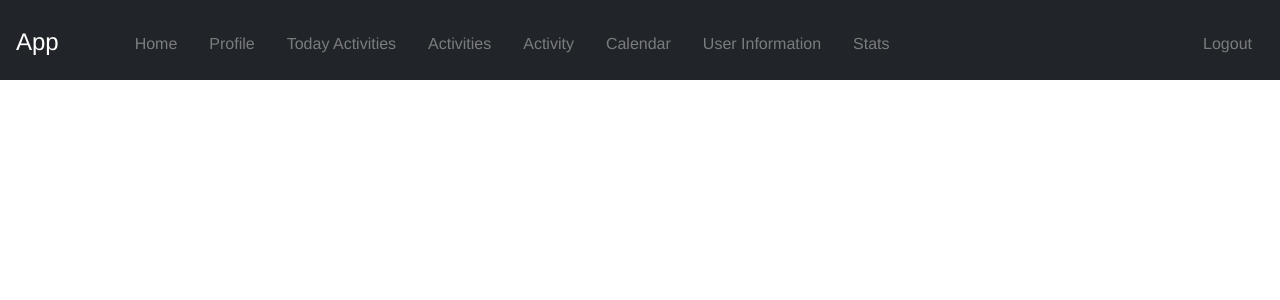
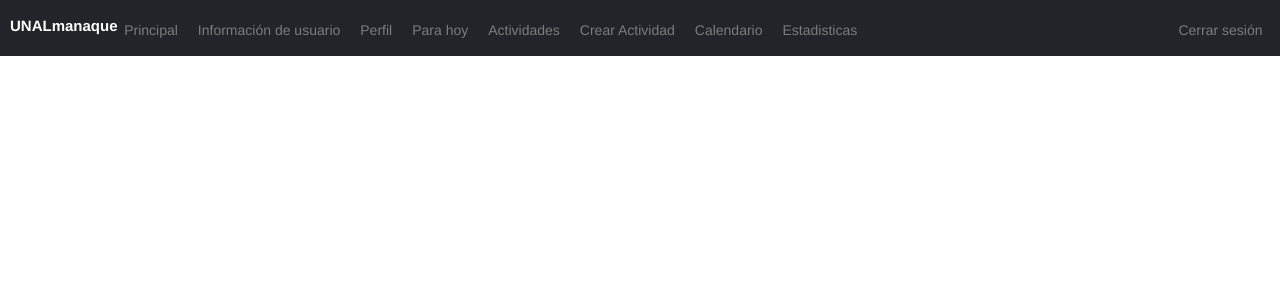
Before and after one commit to UNALmanaque/UNALmanaque-Front, a Vue app: page /login in a window 1280 px wide. Shown: the top 300 px of the page. Built offline with nearby package versions, Linux system fonts and the light colour scheme; what @braks/revue-draggable, @meforma/vue-toaster, v-calendar, vue3-apexcharts would draw is missing.

Commit message:
Visual change

```diff
--- a/src/components/NavBar.vue
+++ b/src/components/NavBar.vue
@@ -1,37 +1,38 @@
 <template>
+  <link rel="stylesheet" href="https://maxcdn.bootstrapcdn.com/bootstrap/3.4.0/css/bootstrap.min.css">
   <div class="main-nav pt-4 pb-3">
     <div class="container-fluid">
       <div class="row">
         <div class="title-container col-1">
-          <p class="app-title">App</p>
+          <p class="app-title fw-bolder">UNALmanaque</p>
         </div>
         <div class="col-11 d-flex flex-row">
           <div class="nav-item" :class="{ active: route === 'Home' }">
-            <router-link class="nav-link" to="/home">Home</router-link>
+            <router-link class="nav-link" to="/home">Principal</router-link>
+          </div>
+          <div class="nav-item" :class="{ active: route === 'User_Information' }">
+            <router-link class="nav-link" to="/user_information">Información de usuario</router-link>
           </div>
           <div class="nav-item" :class="{ active: route === 'Profile' }">
-            <router-link class="nav-link" to="/profile">Profile</router-link>
+            <router-link class="nav-link" to="/profile">Perfil</router-link>
           </div>
           <div class="nav-item" :class="{ active: route === 'Today_Activities' }">
-            <router-link class="nav-link" to="/today_activities">Today Activities</router-link>
+            <router-link class="nav-link" to="/today_activities">Para hoy</router-link>
           </div>
           <div class="nav-item" :class="{ active: route === 'Activities' }">
-            <router-link class="nav-link" to="/activities">Activities</router-link>
+            <router-link class="nav-link" to="/activities">Actividades</router-link>
           </div>
           <div class="nav-item" :class="{ active: route === 'Activity' }">
-            <router-link class="nav-link" to="/activity">Activity</router-link>
+            <router-link class="nav-link" to="/activity">Crear Actividad</router-link>
           </div>
           <div class="nav-item" :class="{ active: route === 'Calendar' }">
-            <router-link class="nav-link" to="/calendar">Calendar</router-link>
-          </div>
-          <div class="nav-item" :class="{ active: route === 'User_Information' }">
-            <router-link class="nav-link" to="/user_information">User Information</router-link>
+            <router-link class="nav-link" to="/calendar">Calendario</router-link>
           </div>
           <div class="nav-item" :class="{ active: route === 'Stats' }">
-            <router-link class="nav-link" to="/stats">Stats</router-link>
+            <router-link class="nav-link" to="/stats">Estadisticas</router-link>
           </div>
           <div class="nav-item logout">
-            <a class="nav-link" @click="logout">Logout</a>
+            <a class="nav-link" @click="logout">Cerrar sesión</a>
           </div>
         </div>
       </div>
--- a/src/views/Activities/Activities.html
+++ b/src/views/Activities/Activities.html
@@ -1,8 +1,10 @@
 <div>
+  <link rel="stylesheet" href="https://maxcdn.bootstrapcdn.com/bootstrap/3.4.0/css/bootstrap.min.css">
+  <h1>Lista de actividades</h1>
   <div class="d-flex flex-column align-items-center p-5">
     <div class="card col-10 col-md-6">
       <div class="card-header">
-          <p> Filtros de Actividades </p>
+          <h4> Filtros de Actividades </h4>
           <div class="card-body">
             <select class="form-control" @change="handleFilterChange()" v-model='filterCriteria'>
               <option v-for='filter, index) in filterTypes' :value='filter.id' :key='filter.id' >{{filter.name }}</option>
--- a/src/views/Activity.vue
+++ b/src/views/Activity.vue
@@ -1,9 +1,11 @@
 <template>
+  <link rel="stylesheet" href="https://maxcdn.bootstrapcdn.com/bootstrap/3.4.0/css/bootstrap.min.css">
+  <h1>Lista de actividades</h1>
   <div class="d-flex flex-column align-items-center">
     <h3>Crear activididad</h3>
     <div class="card col-10 col-md-6">
       <div class="card-header">
-        <h5>Nueva Actividad:</h5>
+        <h4>Introduzca los datos de la actividad:</h4>
       </div>
     </div>
     <div class="card col-10 col-md-6">
--- a/src/views/Calendar.vue
+++ b/src/views/Calendar.vue
@@ -1,26 +1,24 @@
 <template>
+  <link rel="stylesheet" href="https://maxcdn.bootstrapcdn.com/bootstrap/3.4.0/css/bootstrap.min.css">
   <div class="text-center section">
-    <h2 class="h2">My Calendar</h2>
-    <p class="text-lg font-medium text-gray-600 mb-6">
-      Activities Calendar
-    </p>
+    <h1>Calendario de actividades</h1>
     <v-calendar
       v-if="!loading"
-      class="custom-calendar max-w-full"
+      class="custom-calendar max-w-full bg-gray-50"
       :masks="masks"
       :attributes="attributes"
       disable-page-swipe
       is-expanded
     >
       <template v-slot:day-content="{ day, attributes }">
-        <div class="flex flex-col h-full z-10 overflow-hidden">
-          <span class="day-label text-sm text-gray-900">{{ day.day }}</span>
+        <div class="flex flex-col h-full z-10 overflow-hidden bg-gray-200 border-2 border-blue-50">
+          <span class="day-label font-medium text-3xl text-gray-300 bg-gray-600 border-2 border-gray-200 ">{{ day.day }}</span>
           <div class="flex-grow overflow-y-auto overflow-x-auto">
             <p
               v-for="(attr, index) in attributes"
               :id="attr.customData.id"
               :key="index"
-              class="text-xs leading-tight rounded-sm p-1 mt-0 mb-1"
+              class="text-2xl text-white  leading-tight font-normal rounded-sm p-1 mt-0 mb-1"
               :style="`background: ${attr.customData.color};`"
               @click="handleActivityInfo"
             >
@@ -37,7 +35,7 @@
         <br />
             <div class="card-header">
                 <br />
-                <p class="text-2xl"> Detalles de Actividad </p>
+                <h4> Detalles de Actividad </h4>
                 </div>
                 <div class="card-body">
                   <p><b>Titulo:</b> {{ activity.title }}</p>
@@ -245,7 +243,7 @@ export default {
   --day-border-highlight: 1px solid #b8c2cc;
   --day-width: 90px;
   --day-height: 90px;
-  --weekday-bg: #f8fafc;
+  --weekday-bg: #b4b4b4;
   --weekday-border: 1px solid #eaeaea;
   border-radius: 0;
   width: 100%;
@@ -285,5 +283,9 @@ export default {
   & .vc-day-dots {
     margin-bottom: 5px;
   }
+  .text-xs {
+    font-size: 4px;
+    line-height: 1rem;
+  }
 }
 </style>
--- a/src/views/Home/Home.html
+++ b/src/views/Home/Home.html
@@ -1,15 +1,17 @@
 <div>
+  <link rel="stylesheet" href="https://maxcdn.bootstrapcdn.com/bootstrap/3.4.0/css/bootstrap.min.css">
+  <h1>Página principal</h1>
   <div class="d-flex flex-column align-items-center">
     <h3>Bienvenido, {{user.name}} {{user.lastname}}</h3>
     <div class="card col-10 col-md-6">
       <div class="card-header">
-        <h5>Tu información:</h5>
+        <h5 class="fw-bold">Tu información:</h5>
         <p class="mr-0">
           <router-link to="/profile">Editar</router-link>
         </p>
       </div>
       <div class="card-body">
-        <p>Email: {{user.email}}</p>
+        <p class="fw-bold">Email: {{user.email}}</p>
         <p>Fecha de nacimiento: {{user.age}}</p>
       </div>
       <div class="box" v-for="(activity, index) in filter()" v-draggable @drag-start="onStart" @drag-stop="onStop">{{activity.eventName}}</div>
--- a/src/views/Profile/Profile.html
+++ b/src/views/Profile/Profile.html
@@ -1,6 +1,8 @@
 <div>
+  <link rel="stylesheet" href="https://maxcdn.bootstrapcdn.com/bootstrap/3.4.0/css/bootstrap.min.css">
+  <h1>Perfil</h1>
   <div class="d-flex flex-column align-items-center">
-    <h3>Edita tu información</h3>
+    <h4>Edita tu información</h4>
     <div class="card col-10 col-md-6">
       <div class="card-header">
         <h5>Tu información:</h5>
--- a/src/views/Today_Activities/Today_Activities.css
+++ b/src/views/Today_Activities/Today_Activities.css
@@ -1,6 +1,7 @@
 .columsStates {
     display: flex;
     padding-top: 40px;
+    justify-content: center;
 }
 
 .division {
--- a/src/views/Today_Activities/Today_Activities.html
+++ b/src/views/Today_Activities/Today_Activities.html
@@ -1,15 +1,15 @@
 <div>
+  <link rel="stylesheet" href="https://maxcdn.bootstrapcdn.com/bootstrap/3.4.0/css/bootstrap.min.css">
+  <h1>Actividades para hoy</h1>
   <div class="columsStates">
-    <div class="division" v-for="(state, index) in states" :key="state.key">
-      <h1>{{state.name}}</h1>
+    <div class="division bg-light" v-for="(state, index) in states" :key="state.key">
+      <h3 class="font-weight-bold"><strong>{{state.name}}</strong></h3>
       <table class="table table-striped table-responsive">
         <thead>
           <tr>
             <th scope="col">Nombre</th>
             <th scope="col">Prioridad</th>
             <th scope="col">Repeticion</th>
-            <th scope="col">No Finalizar</th>
-            <th scope="col">Reiniciar</th>
             <th scope="col">Estado</th>
           </tr>
         </thead>
@@ -29,8 +29,6 @@
             <td v-else>
               -
             </td>
-            <td><a href="#" @click="editState(activity.eventId, 3)"><i class="fas fa-chevron-down"></i></a></td>
-            <td><a href="#" @click="editState(activity.eventId, 4)"><i class="fas fa-chevron-up"></i></a></td>
             <td><button @click="editState(activity.eventId, state.id)" class="btn btn-primary">{{state.name}}</button>
             </td>
           </tr>
--- a/src/views/User_Information/User_Information.html
+++ b/src/views/User_Information/User_Information.html
@@ -1,15 +1,16 @@
 <div>
+    <link rel="stylesheet" href="https://maxcdn.bootstrapcdn.com/bootstrap/3.4.0/css/bootstrap.min.css">
+    <h1>Información de usuario</h1>
     <div class="d-flex flex-column align-items-center">
-      <h3>Informacion de usuario</h3>
       <div class="card col-10 col-md-4">
         <div class="card-header">
-          <h5>Su informacion personal:</h5>
+          <h4>Su informacion personal:</h4>
         </div>
         <div class="card-body">
             <div class="form-group">
 
                 <div class="row mt-1 mb-1 ">
-                    <div class="col-4 border bg-light">
+                    <div class="col-4 border bg-light fw-bold">
                         Nombre:
                     </div>
                     <div class="col border bg-light">
@@ -17,7 +18,7 @@
                     </div>
                 </div>
                 <div class="row mt-1 mb-1">
-                    <div class="col-4 border bg-light">
+                    <div class="col-4 border bg-light fw-bold">
                         Fecha de nacimiento:
                     </div>
                     <div class="col border bg-light">
@@ -25,7 +26,7 @@
                     </div>
                 </div>
                 <div class="row mt-1 mb-1">
-                    <div class="col-4 border bg-light">
+                    <div class="col-4 border bg-light fw-bold">
                         Email:
                     </div>
                     <div class="col border bg-light">
```
